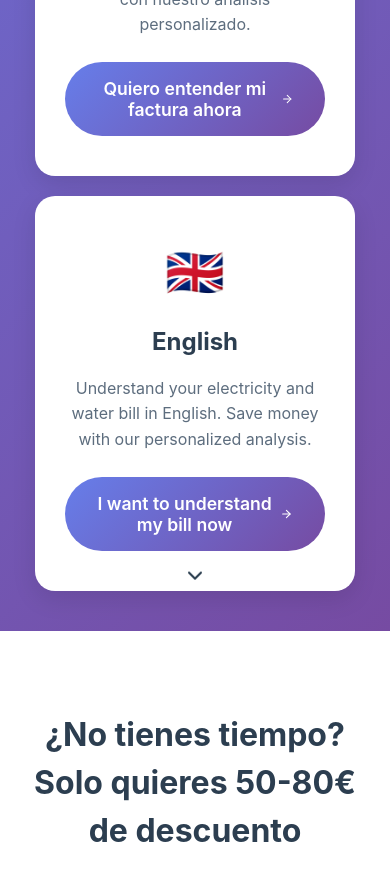
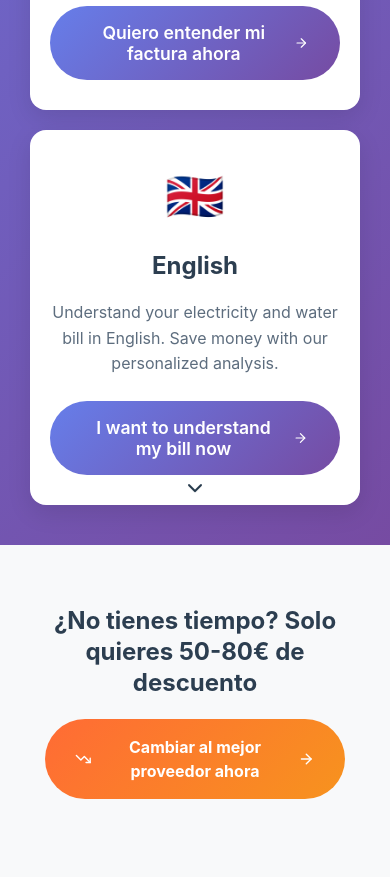
Before and after one commit to moralesmozart/billwise-platform, a React (Vite) app: page / in a window 390 px wide. Shown: the part 1060-1937 px from the top of the page. Built offline with nearby package versions, Linux system fonts and the light colour scheme.

Commit message:
feat: improve mobile responsiveness - fix white background issues, add proper mobile padding, and optimize mobile layouts

```diff
--- a/src/components/BillWiseExplanation.tsx
+++ b/src/components/BillWiseExplanation.tsx
@@ -154,6 +154,12 @@ const SolutionSection = styled.section`
   margin-bottom: 40px;
   backdrop-filter: blur(10px);
   animation: fadeInUp 0.8s ease 0.4s both;
+
+  @media (max-width: 768px) {
+    padding: 30px 20px;
+    border-radius: 16px;
+    margin-bottom: 30px;
+  }
 `;
 
 // Solution Grid - 3 cards top row, 1 card bottom row
@@ -171,6 +177,7 @@ const SolutionGrid = styled.div`
   @media (max-width: 768px) {
     grid-template-columns: 1fr;
     gap: 20px;
+    margin-top: 1.5rem;
   }
 `;
 
@@ -183,6 +190,11 @@ const BottomCard = styled.div`
   border: 2px solid rgba(255, 255, 255, 0.2);
   backdrop-filter: blur(10px);
   animation: fadeInUp 0.8s ease 0.4s both;
+
+  @media (max-width: 768px) {
+    padding: 24px 20px;
+    border-radius: 16px;
+  }
 `;
 
 const BottomCardContent = styled.div`
@@ -316,6 +328,12 @@ const InvestmentSection = styled.section`
   backdrop-filter: blur(10px);
   text-align: center;
   animation: fadeInUp 0.8s ease 1.2s both;
+
+  @media (max-width: 768px) {
+    padding: 30px 20px;
+    border-radius: 16px;
+    margin-top: 30px;
+  }
 `;
 
 const InvestmentContainer = styled.div`
@@ -324,6 +342,10 @@ const InvestmentContainer = styled.div`
   display: flex;
   flex-direction: column;
   align-items: center;
+
+  @media (max-width: 768px) {
+    padding: 0 10px;
+  }
 `;
 
 const InvestmentTitle = styled.h2`
@@ -332,6 +354,12 @@ const InvestmentTitle = styled.h2`
   margin-bottom: 20px;
   color: white;
   animation: fadeInUp 0.8s ease 1.2s both;
+
+  @media (max-width: 768px) {
+    font-size: 1.5rem;
+    margin-bottom: 16px;
+    line-height: 1.3;
+  }
 `;
 
 const InvestmentCTA = styled.button`
@@ -349,6 +377,13 @@ const InvestmentCTA = styled.button`
   transition: all 0.3s ease;
   font-size: 1.2rem;
   margin: 0 auto;
+
+  @media (max-width: 768px) {
+    padding: 14px 24px;
+    font-size: 1rem;
+    width: 100%;
+    max-width: 280px;
+  }
 
   &:hover {
     background: rgba(255, 255, 255, 0.3);
--- a/src/components/BillWiseLanding.tsx
+++ b/src/components/BillWiseLanding.tsx
@@ -19,6 +19,11 @@ const HeroSection = styled.section`
   justify-content: center;
   width: 100%;
   overflow: hidden;
+
+  @media (max-width: 768px) {
+    min-height: 90vh;
+    padding: 20px 0;
+  }
 `;
 
 // Hero Background - Full width
@@ -75,6 +80,10 @@ const HeroContent = styled.div`
   width: 100%;
   max-width: 1400px;
   margin: 0 auto;
+
+  @media (max-width: 768px) {
+    padding: 20px 15px;
+  }
 `;
 
 // Floating Action Button
@@ -183,6 +192,7 @@ const LanguageCardsGrid = styled.div`
     grid-template-columns: 1fr;
     gap: 20px;
     padding: 0 15px;
+    margin: 30px auto 0;
   }
 `;
 
@@ -197,9 +207,14 @@ const LanguageCard = styled.div<{ isHovered: boolean }>`
   box-shadow: 0 8px 25px rgba(0, 0, 0, 0.1);
   width: 100%;
 
+  @media (max-width: 768px) {
+    padding: 30px 20px;
+    border-radius: 16px;
+  }
+
   &:hover {
     transform: translateY(-8px);
-    box-shadow: 0 15px 40px rgba(0, 0, 0, 0.2);
+    box-shadow: 0 16px 40px rgba(0, 0, 0, 0.15);
   }
 `;
 
@@ -249,6 +264,11 @@ const FastTrackSection = styled.section`
   background: white;
   text-align: center;
   width: 100%;
+
+  @media (max-width: 768px) {
+    padding: 60px 15px;
+    background: #F8F9FA;
+  }
 `;
 
 // Fast Track Container - Full width
@@ -256,6 +276,11 @@ const FastTrackContainer = styled.div`
   max-width: 1000px;
   margin: 0 auto;
   width: 100%;
+
+  @media (max-width: 768px) {
+    max-width: 100%;
+    padding: 0 10px;
+  }
 `;
 
 const FastTrackTitle = styled.h2`
@@ -263,6 +288,12 @@ const FastTrackTitle = styled.h2`
   font-weight: 700;
   color: #2C3E50;
   margin-bottom: 24px;
+
+  @media (max-width: 768px) {
+    font-size: 1.5rem;
+    margin-bottom: 20px;
+    line-height: 1.3;
+  }
 `;
 
 const FastTrackCTA = styled.a`
@@ -282,6 +313,14 @@ const FastTrackCTA = styled.a`
   position: relative;
   overflow: hidden;
   text-decoration: none;
+
+  @media (max-width: 768px) {
+    padding: 16px 30px;
+    font-size: 1rem;
+    width: 100%;
+    max-width: 300px;
+    justify-content: center;
+  }
 
   &:hover {
     transform: translateY(-3px);
@@ -310,6 +349,10 @@ const TestimonialsSection = styled.section`
   padding: 80px 20px;
   background: #F8F9FA;
   width: 100%;
+
+  @media (max-width: 768px) {
+    padding: 60px 15px;
+  }
 `;
 
 // Testimonials Container - Full width
@@ -317,6 +360,10 @@ const TestimonialsContainer = styled.div`
   max-width: 1400px;
   margin: 0 auto;
   width: 100%;
+
+  @media (max-width: 768px) {
+    padding: 0 10px;
+  }
 `;
 
 const TestimonialsTitle = styled.h2`
@@ -325,6 +372,12 @@ const TestimonialsTitle = styled.h2`
   color: #2C3E50;
   text-align: center;
   margin-bottom: 3rem;
+
+  @media (max-width: 768px) {
+    font-size: 2rem;
+    margin-bottom: 2rem;
+    line-height: 1.3;
+  }
 `;
 
 
```
